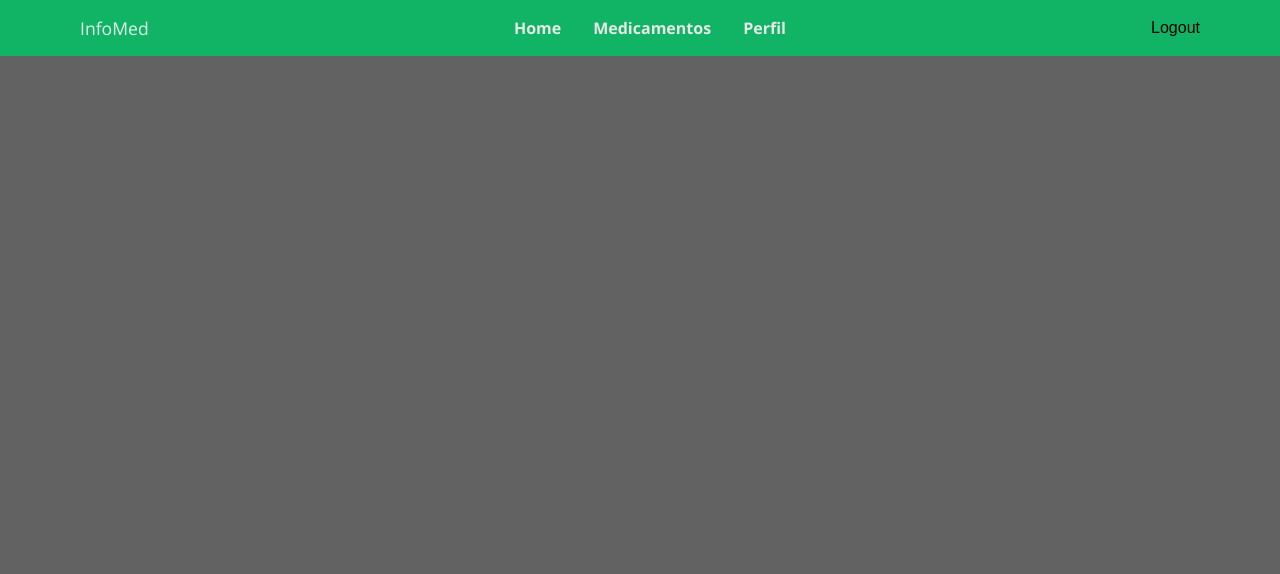
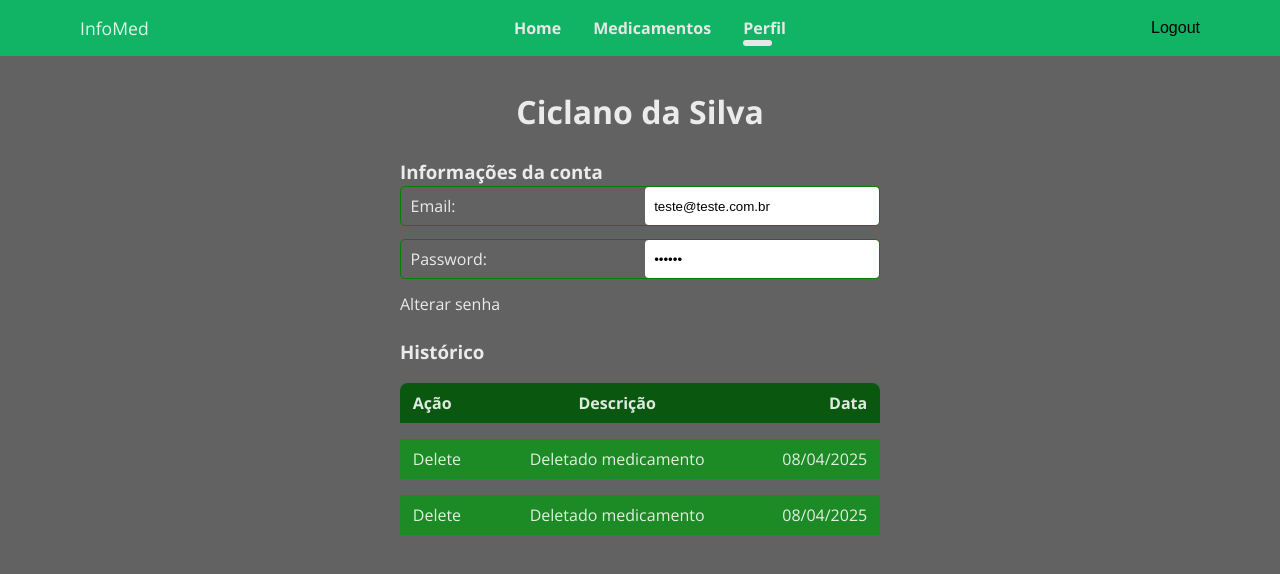
Before and after one commit to cristian-eds/infomed-front, a React (Vite) app: page /profile in a window 1280 px wide. Shown: the top 574 px of the page. Built offline with nearby package versions, Linux system fonts and the light colour scheme; sample sign-in values are in the browser's storage.

Commit message:
Initial structure for profile page

```diff
--- a/src/App.jsx
+++ b/src/App.jsx
@@ -9,6 +9,7 @@ import Register from './pages/Register/Register';
 import Home from './pages/Home/Home';
 import Medicines from './pages/Medicines/Medicines';
 import Navbar from './components/Navbar/Navbar';
+import Profile from './pages/Profile/Profile';
 
 function App() {
 
@@ -22,6 +23,7 @@ function App() {
       <Route path='/login' element={!user ?  <Login login={login}/> : <Navigate to="/"/>}/>
       <Route path='/register' element={!user ?  <Register register={register} loading={loading} serverError={error}/> : <Navigate to="/"/>}/>
       <Route path='/medicines' element={!user ? <Login login={login}/> : <Medicines/> }/>
+      <Route path='/profile' element={!user ? <Login login={login}/> : <Profile/> }/>
     </Routes>
   </BrowserRouter>
   )
--- a/src/components/Modal/Modal.module.css
+++ b/src/components/Modal/Modal.module.css
@@ -1,6 +1,6 @@
 .modal {
     position: fixed;
-    z-index: 1;
+    z-index: 2;
     left: 0;
     top: 0;
     width: 100%;
--- a/src/components/Navbar/Navbar.jsx
+++ b/src/components/Navbar/Navbar.jsx
@@ -11,7 +11,7 @@ const Navbar = ({logout}) => {
       <div className={styles.navbar__itens}>
         <NavLink to="/" activeClassName="active">Home</NavLink>
         <NavLink to="/medicines" activeClassName="active">Medicamentos</NavLink>
-        <NavLink to="/perfil" activeClassName="active">Perfil</NavLink>
+        <NavLink to="/profile" activeClassName="active">Perfil</NavLink>
       </div>
       <button onClick={logout}>Logout</button>
     </nav>
--- a/src/pages/Login/Login.module.css
+++ b/src/pages/Login/Login.module.css
@@ -19,7 +19,7 @@
     gap: 1em;
 }
 
-.login input[type="text"], input[type="password"] {
+.login > input[type="text"], .login input[type="password"] {
     height: 2.5em;
     border-bottom: 1px solid white;
     border-radius: .3em;
@@ -28,9 +28,6 @@
     font-size: 1em;
     cursor: pointer;
 }
-
-
-
 
 .error {
     font-size: 1em;
--- /dev/null
+++ b/src/pages/Profile/Profile.jsx
@@ -0,0 +1,53 @@
+import React, { useState } from 'react'
+
+import styles from './Profile.module.css'
+import Table from '../../components/Table/Table';
+
+const Profile = () => {
+
+    const email = "teste@teste.com.br";
+    const [password, setPassword] = useState("312321");
+    const [confirmPassword, setConfirmPassword] = useState("32132");
+
+    return (
+        <div className='container_main'>
+            <header className={styles.header}>
+                <h1>Ciclano da Silva</h1>
+            </header>
+            <section className={styles.container_profile}>
+                <h3>Informações da conta</h3>
+                <div className={styles.form_row}>
+                    <label htmlFor="email">Email:</label>
+                    <div className={styles.container_info_row}>
+                        <input type="text" id="email" name="email" value={email} />
+                    </div>
+                </div>
+                <div className={styles.form_row}>
+                    <label htmlFor="password">Password:</label>
+                    <div className={styles.container_info_row}>
+                        <input type="password" id="password" name="password" value={password}/>
+                    </div>
+                </div>
+                <p>Alterar senha</p>
+            </section>
+
+            <section className={styles.container_profile}>
+                <h3>Histórico</h3>
+                <Table titles={["Ação","Descrição","Data"]}>
+                    <tr>
+                        <td>Delete</td>
+                        <td>Deletado medicamento</td>
+                        <td>08/04/2025</td>
+                    </tr>
+                    <tr>
+                        <td>Delete</td>
+                        <td>Deletado medicamento</td>
+                        <td>08/04/2025</td>
+                    </tr>
+                </Table>
+            </section>
+        </div>
+    )
+}
+
+export default Profile
--- /dev/null
+++ b/src/pages/Profile/Profile.module.css
@@ -0,0 +1,45 @@
+.header {
+    text-align: center;
+}
+
+.container_profile {
+    width: 60%;
+    margin: 0 auto;
+}
+
+.container_info h3{
+    margin-bottom: 1.2em;
+}
+
+.form_row {
+    border: 1px solid green;
+    border-radius: .3em;
+    display: flex;
+    flex-direction: row;
+    align-items: center;
+    justify-content: space-between;
+    width: 100%;
+    margin-bottom: .8em;
+    height: 2.5em;
+    padding-left: .6em;
+}
+
+.form_row input {
+    border-radius: .3em;
+    border: none;
+}
+
+.form_row input:focus {
+    outline: none;
+}
+
+.container_info_row {
+    display: flex;
+    width: 50%;
+    height: 100%;
+}
+
+.container_info_row input {
+    width: 100%;
+    padding: .2em .7em;
+}
```
